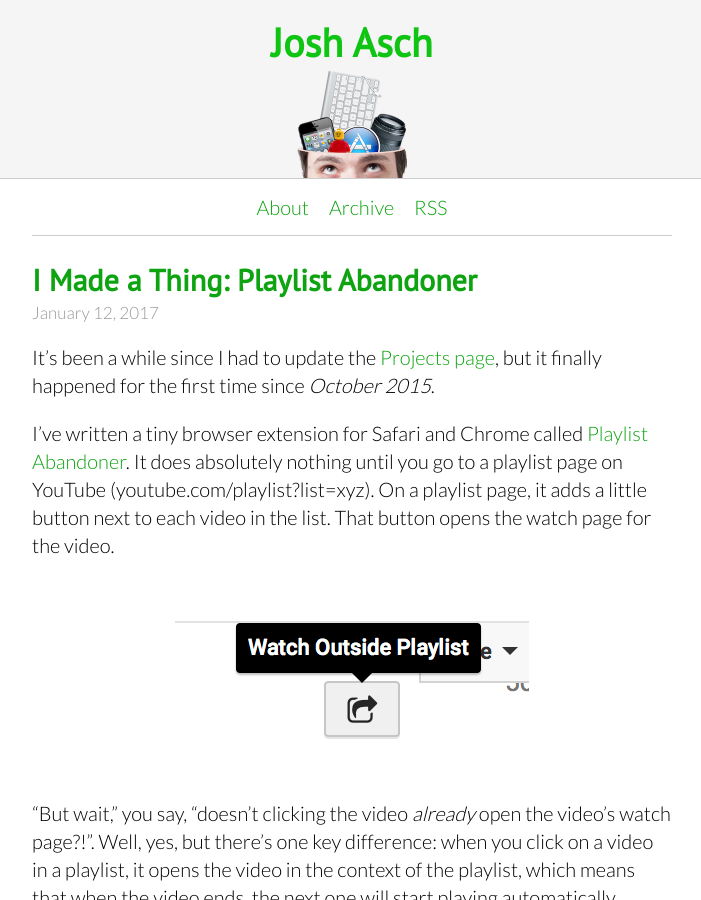
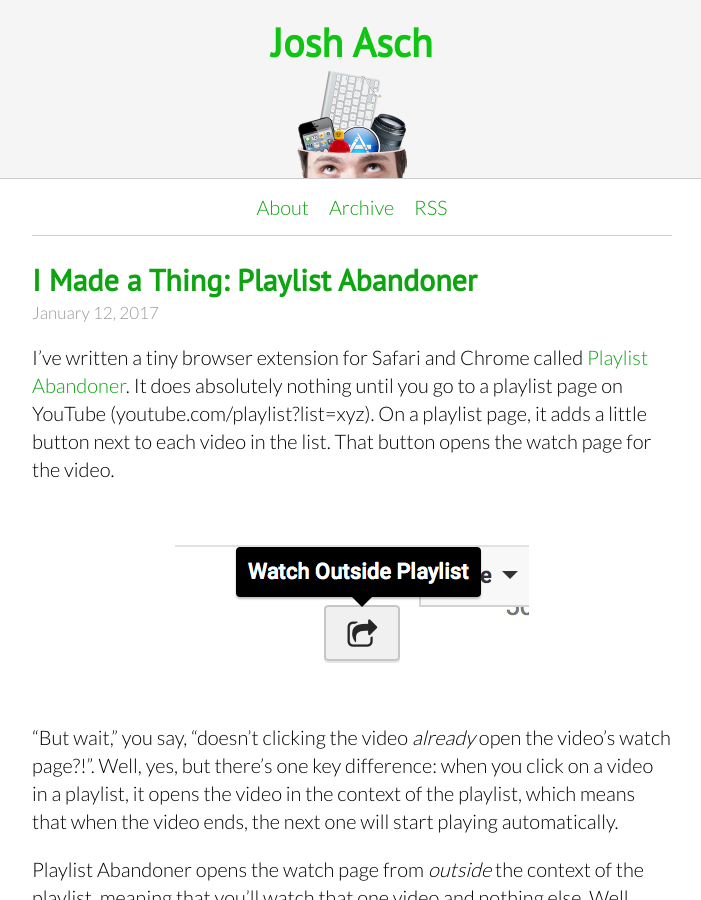
Before and after one commit to jobbogamer/jobbogamer.github.io, a Jekyll site: the page built from _posts/2017-01-12-i-made-a-thing-playlist-abandoner.md, in a window 1280 px wide and 900 px high. Shown: the whole window, without its empty margins (288-989 px from the left). Built offline with Jekyll 4.4.1, drawn with Linux system fonts in a browser that asks for light colours; comment, search, counter and statistics services are not loaded.

Commit message:
Remove reference to projects page

```diff
--- a/_posts/2017-01-12-i-made-a-thing-playlist-abandoner.md
+++ b/_posts/2017-01-12-i-made-a-thing-playlist-abandoner.md
@@ -2,9 +2,6 @@
 title: "I Made a Thing: Playlist Abandoner"
 layout: post
 ---
-
-It's been a while since I had to update the [Projects page][projects], but it
-finally happened for the first time since _October 2015_.
 
 I've written a tiny browser extension for Safari and Chrome called
 [Playlist Abandoner][github]. It does absolutely nothing until you go to a
```
